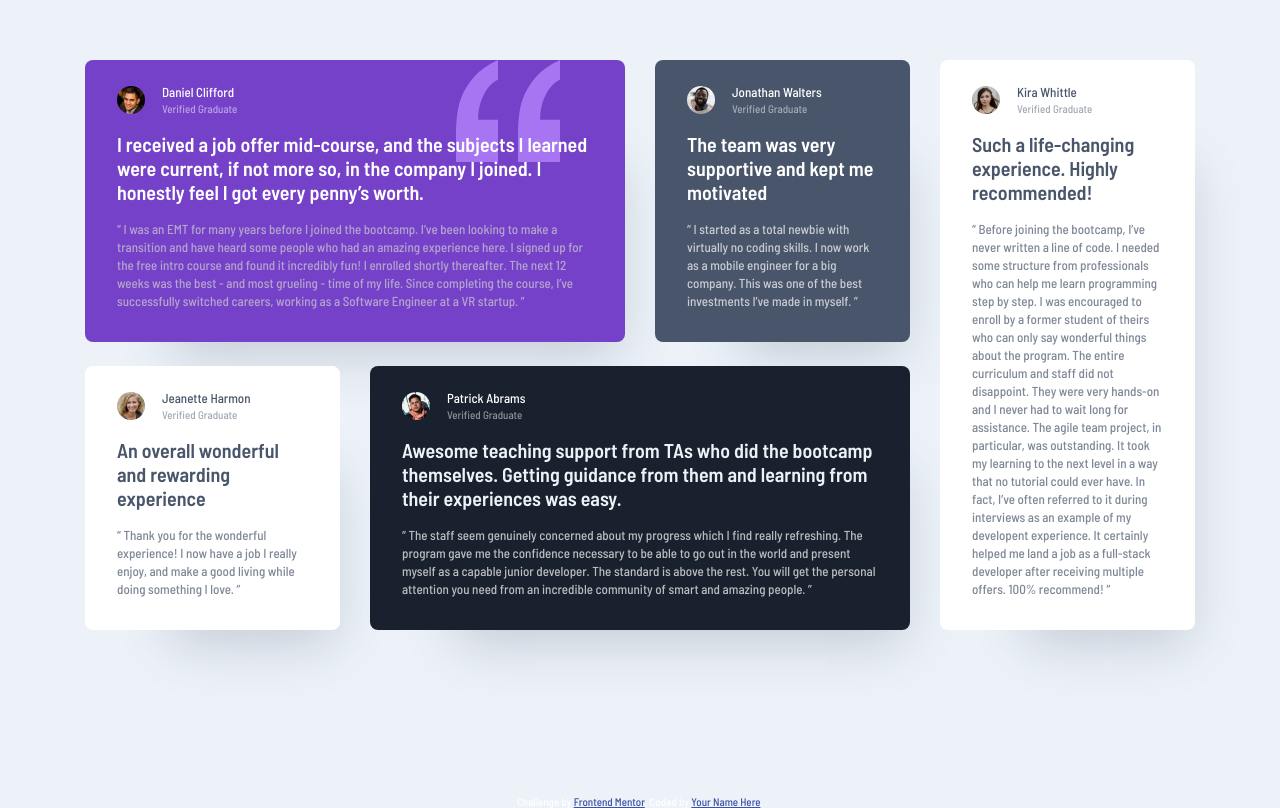
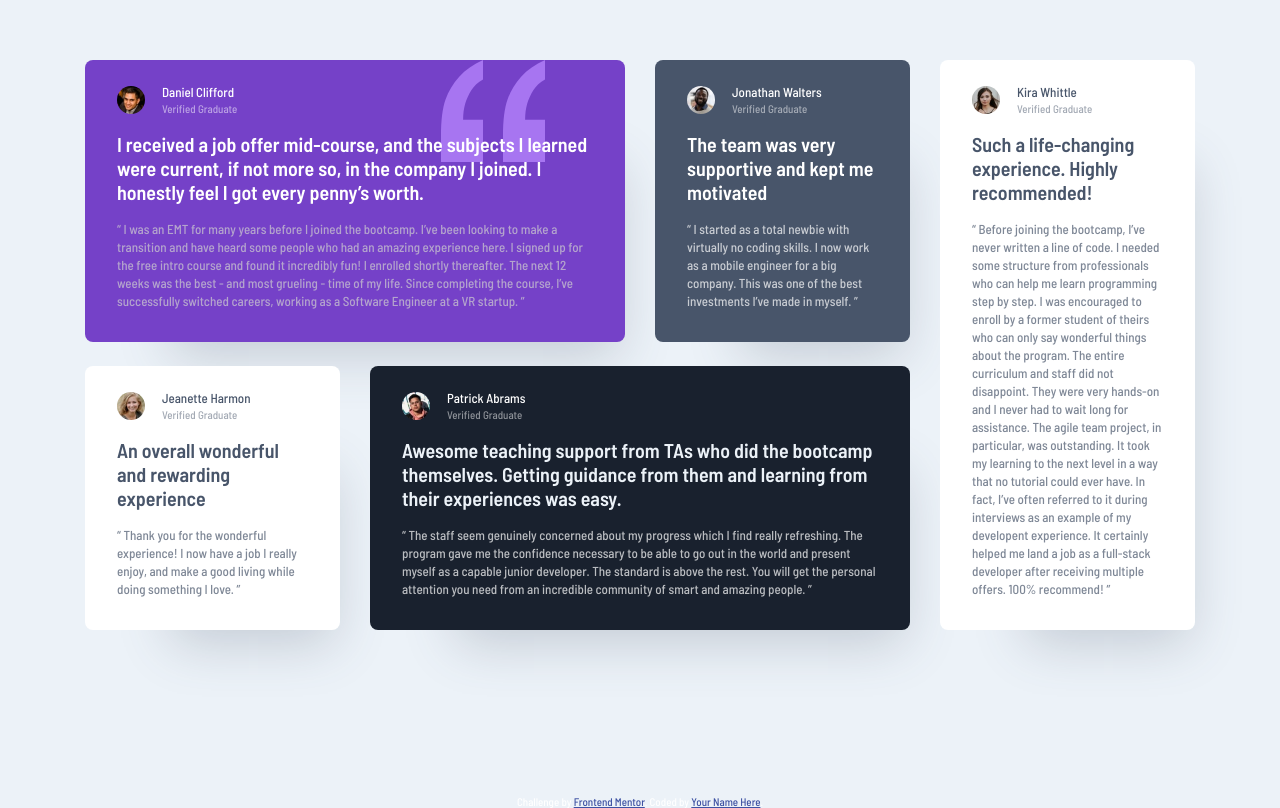
Before and after one commit to ajibade-ibrahim/testimonials-grid-section, a plain HTML site: page index.html in a window 1280 px wide. Shown: the part 105-913 px from the top of the page. Drawn offline with Linux system fonts and the light colour scheme.

Commit message:
Updated background position

```diff
--- a/styles.css
+++ b/styles.css
@@ -149,7 +149,7 @@ body {
 .bg-violet {
     background-color: var(--moderate-violet);
     background-image: url('images/bg-pattern-quotation.svg');
-    background-position-x: 85%;
+    background-position-x: 81.7%;
     background-position-y: top;
     background-repeat: no-repeat;
 }
```
